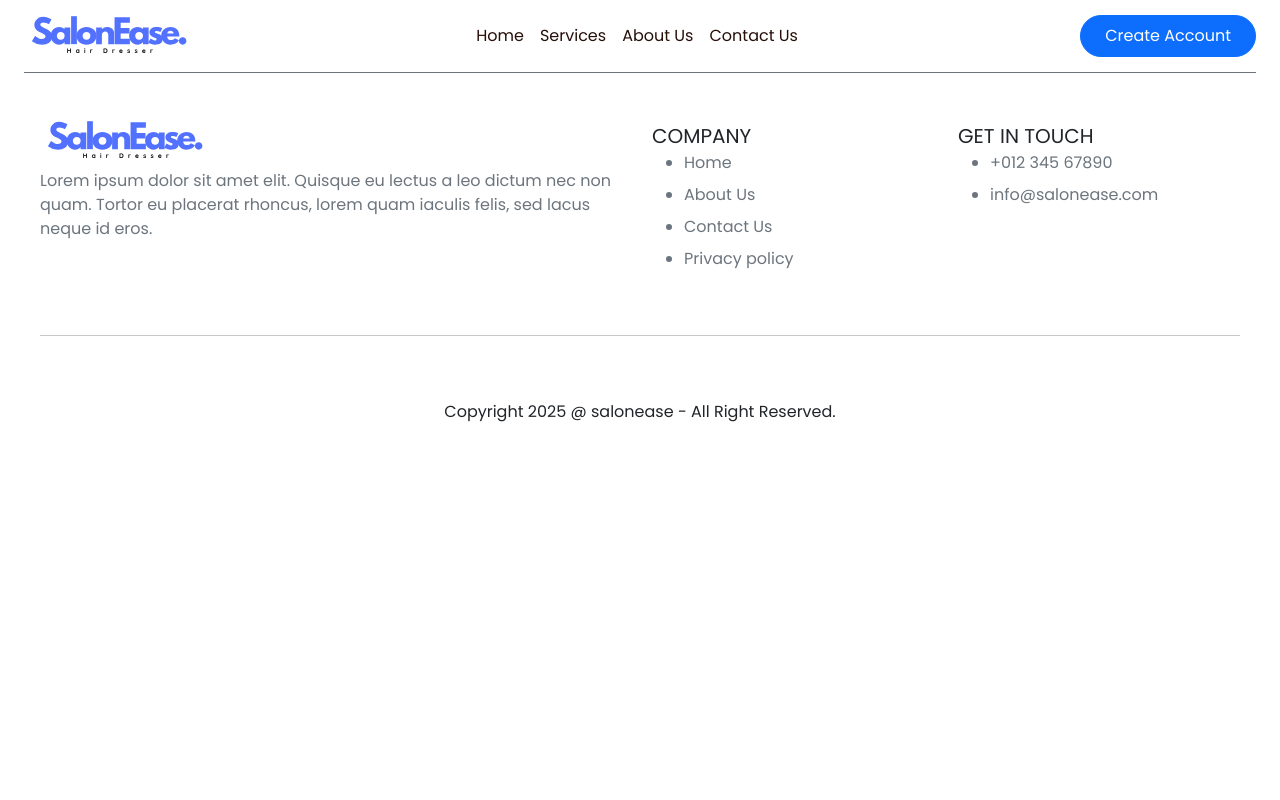
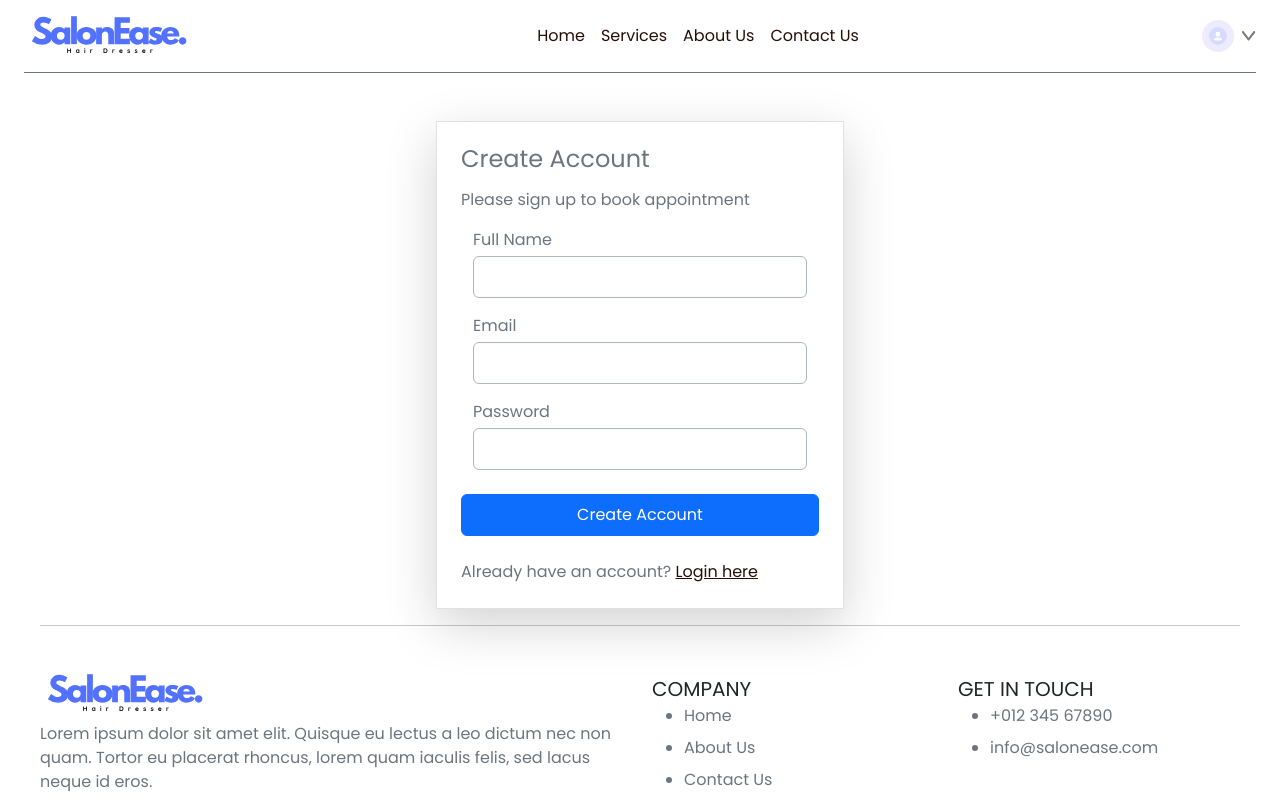
Before and after one commit to tharindu009/SalonEase, a React (Vite) app in the folder frontend/: page /login in a window 1280 px wide. Shown: the top 800 px of the page. Built offline with nearby package versions, Linux system fonts and the light colour scheme.

Commit message:
complete login

```diff
--- a/frontend/src/components/Footer.jsx
+++ b/frontend/src/components/Footer.jsx
@@ -5,6 +5,7 @@ import logo from '../assets/images/logo.svg'
 const Footer = () => {
     return (
         <div className='mx-5 mx-md-3'>
+            <hr />
             <div className='d-flex flex-column my-5 mt-5'>
                 <div className='row g-4'>
                 {/*------ Left Section --------*/}
@@ -45,6 +46,7 @@ const Footer = () => {
                 <hr />
                 <p className='py-5 text-sm text-center'>Copyright 2025 @ salonease - All Right Reserved.</p>
             </div>
+
         </div>
     )
 }
--- a/frontend/src/components/Navbar.jsx
+++ b/frontend/src/components/Navbar.jsx
@@ -9,7 +9,7 @@ const Navbar = () => {
     const navigate = useNavigate();
 
     const [showMenu, setShowMenu] = useState(false)
-    const [token, setToken] = useState(false)
+    const [token, setToken] = useState(true)
 
     const logout = () => {
         localStorage.removeItem('token')
@@ -77,7 +77,7 @@ const Navbar = () => {
                                 </ul>
 
                         </div>
-                        : <button className="btn btn-primary text-white px-4 py-2 rounded-pill font-weight-light d-none d-md-block" >Create Account</button>
+                        : <button onClick={() => { navigate('/login'); scrollTo(0, 0) }} className="btn btn-primary text-white px-4 py-2 rounded-pill font-weight-light d-none d-md-block" >Create Account</button>
                 }
             </div>
         </div >
--- a/frontend/src/pages/Login.jsx
+++ b/frontend/src/pages/Login.jsx
@@ -1,9 +1,45 @@
-import React from 'react'
+import React, { useContext, useEffect, useState } from 'react'
 
 const Login = () => {
+
+    const [state, setState] = useState('Sign Up');
+    const [name, setName] = useState('');
+    const [email, setEmail] = useState('');
+    const [password, setPassword] = useState('');
+
+    const onSubmitHandler = async (event) => {
+        event.preventDefault();
+    }
+
     return (
-        <div>
-        </div>
+        <form className='min-vh-80 d-flex align-items-center'>
+            <div className='d-flex flex-column gap-3 m-auto align-items-start p-4 min-w-340px min-w-sm-96 border rounded-xl text-secondary text-small shadow-lg'>
+                <h4 className='font-weight-semibold'>{state === 'Sign Up'?"Create Account" : "Login"}</h4>
+                <p>Please {state === 'Sign Up' ? 'sign up' : 'log in'} to book appointment</p>
+                {
+                    state === "Sign Up" && <div className='container-fluid'>
+                    <p>Full Name</p>
+                    <input className='border border-dark-subtle rounded w-100 p-2 mt-1' type="text" onChange={(e) => setName(e.target.value)} value={name} required/>
+                </div>
+
+                }
+
+                <div className='container-fluid'>
+                    <p>Email</p>
+                    <input className='border border-dark-subtle rounded w-100 p-2 mt-1' type="email" onChange={(e) => setEmail(e.target.value)} value={email} required/>
+                </div>
+                <div className='container-fluid'>
+                    <p>Password</p>
+                    <input className='border border-dark-subtle rounded w-100 p-2 mt-1' type="password" onChange={(e) => setPassword(e.target.value)} value={password } required/>
+                </div>
+                <button className='btn btn-primary w-100 py-2 my-2 rounded text-base'>{state === 'Sign Up'?"Create Account" : "Login"}</button>
+                {
+                    state === "Sign Up"
+                    ? <p>Already have an account? <span onClick={() => setState('Login')} className='text-primary text-decoration-underline pointer'>Login here</span></p>
+                    : <p>Create an new account? <span onClick={() => setState('Sign Up')} className='text-primary text-decoration-underline pointer'>Click here</span></p>
+                }
+            </div>
+        </form>
     )
 }
 
```
